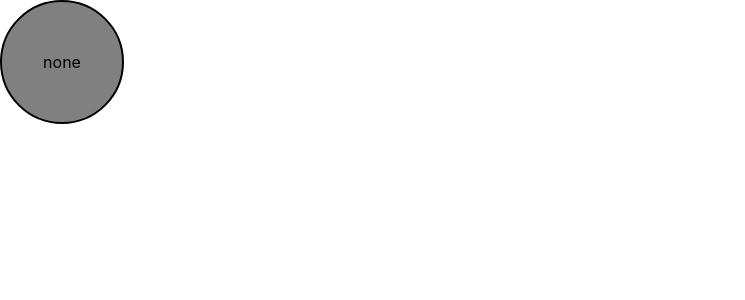
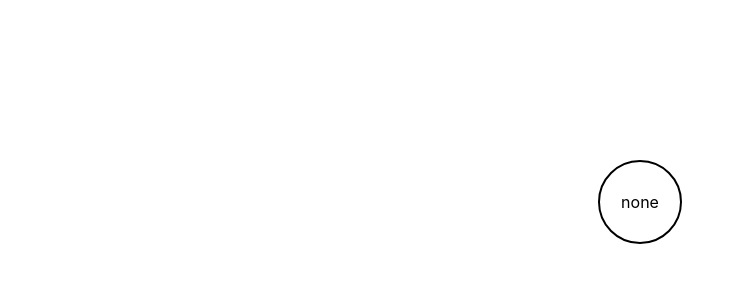
Before and after one commit to miske1997/react_toolbox, a React (Create React App) app: page / in a window 1280 px wide. Shown: the top 300 px of the page, without its empty margins (0-745 px from the left). Built offline with nearby package versions, Linux system fonts and the light colour scheme.

Commit message:
Dynamic option placement

```diff
--- a/src/App.css
+++ b/src/App.css
@@ -1,4 +1,5 @@
 .App {
+  margin: 10em;
   text-align: center;
 }
 
@@ -24,6 +25,12 @@
   color: white;
 }
 
+.con{
+  display: flex;
+  justify-content: center;
+  align-items: center;
+}
+
 .App-link {
   color: #61dafb;
 }
--- a/src/App.js
+++ b/src/App.js
@@ -4,7 +4,10 @@ import CircleSelect from './components/circleSelect/circleSelect';
 function App() {
   return (
     <div className="App">
-      <CircleSelect></CircleSelect>
+      <div className='con'>
+        <CircleSelect options={[{text: "OPREM"}, {text: "SUNEM"}, {text: "MUNEM"}, {text: "CUKAM"}]}></CircleSelect>
+
+      </div>
     </div>
   );
 }
--- a/src/components/circleSelect/circleSelect.css
+++ b/src/components/circleSelect/circleSelect.css
@@ -1,21 +1,28 @@
 .circle-select-container{
-    width: 120px;
-    height: 120px;
-    background-color: gray;
+    width: 80px;
+    height: 80px;
     border-radius: 50%;
     border: solid 2px;
     text-align: center;
-
     display: flex;
     justify-content: center;
     align-items: center;
-
-    transition: width 1s, height 1s;
+    transform-origin: 50% 50%;
+    transition: width 1s, height 1s, transform 1s;
+    position: relative;
 }
 
 .circle-option-container{
-    display: flex;
+    border: solid 1px;
+    border-radius: 50%;
+    transition: opacity 1s;
+    padding: 0.5em;
+    transform: translate(-50%, -50%);
+    background-color: white;
     justify-content: center;
     align-items: center;
-
+    position: absolute;
+    opacity: 0;
+    display: flex;
+    aspect-ratio: 1;
 }
--- a/src/components/circleSelect/circleSelect.js
+++ b/src/components/circleSelect/circleSelect.js
@@ -2,25 +2,50 @@ import React from 'react';
 import './circleSelect.css';
 
 
-function CircleSelect({placeholder = 'none'}) {
+function CircleSelect({placeholder = 'none', image = false, color = false, options = []}) {
+    function ToggleOpen() {
+        const select = document.querySelector('.circle-select-container')
+        select.style.width = select.style.width !== "" ? "" : `${select.clientWidth * 3.5}px`
+        select.style.height = select.style.height !== "" ? "" : `${select.clientHeight * 3.5}px`
+        //select.style.transform = select.style.transform !== "" ? "" : `rotate(360deg)`
 
+        select.querySelectorAll('.circle-option-container')?.forEach(element => {
+            element.style.opacity = element.style.opacity !== "" ? "" : 1
+            //element.style.display = element.style.display !== "" ? "" : "flex"
+        });
+    }
+    function OptionClicked(optionText) {
+        ToggleOpen()
+        const selectText = document.querySelector('.circle-select-container>p')
+        selectText.innerHTML = optionText
+    }
     function SelectClicked(event){
-        const select = event.target
-        console.log(select.clientWidth)
-        console.log(select.clientHeight)
-        select.style.width = select.style.width !== "" ? "" : `${select.clientWidth * 2}px`
-        select.style.height = select.style.height !== "" ? "" : `${select.clientHeight * 2}px`
+        ToggleOpen()
+
     }
+    const DegreesToRads = deg => (deg * Math.PI) / 180.0;
+    function CalcOptionPos(index, increment){
+        const top = 50 * Math.sin(DegreesToRads(index * increment))
+        const left = 50 * Math.cos(DegreesToRads(index * increment))
+        return { top: `${50 + top}%`, left: `${50 + left}%`}
+    }
+    function PlaceOptions() {
+        const increment = 360 / options.length
+        return options.map((optionData, index) => {
+            return (
+                <div onClick={(e) => {e.stopPropagation(); OptionClicked(optionData.text)}} style={CalcOptionPos(index, increment)}  className='circle-option-container'>
 
-    const option = (
-        <div className='circle-option-container'>
-            <p></p>
-        </div>
-    )
+                    (<p>{optionData.text}</p>)
+
+                </div>
+            )
+        });
+    }
 
     return (
         <div onClick={SelectClicked} className='circle-select-container'>
             <p>{placeholder}</p>
+            {PlaceOptions()}
         </div>
      );
 }
```
